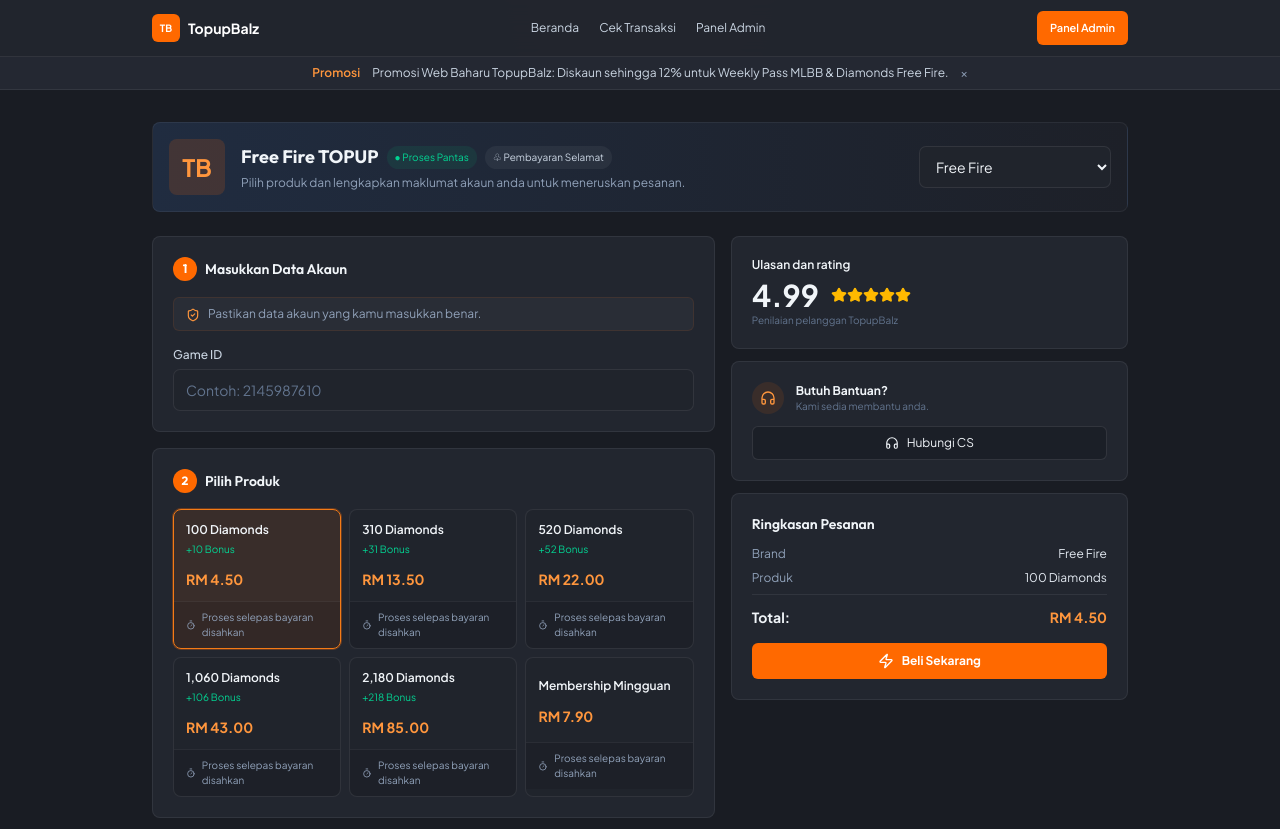
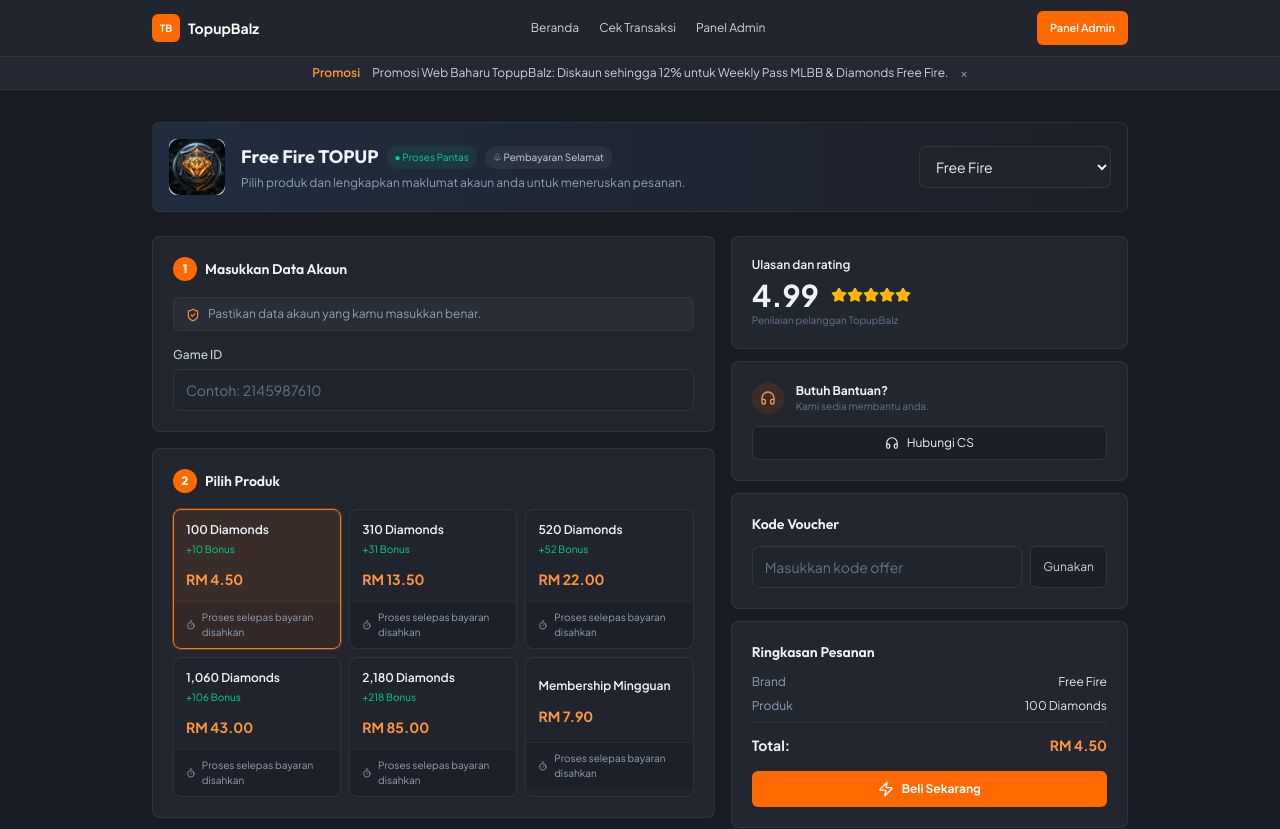
Before and after one commit to siuiqbal23-pixel/Topupbalzzz, a React (Vite) app: page / in a window 1280 px wide. Shown: the top 829 px of the page. Built offline with nearby package versions, Linux system fonts and the light colour scheme.

Commit message:
Port voucher and game banner elements from ZIP UI

```diff
--- a/src/components/StorefrontView.tsx
+++ b/src/components/StorefrontView.tsx
@@ -29,6 +29,8 @@ export function StorefrontView({ store, onCreateOrder, onOpenAdmin }: Storefront
   const [copied, setCopied] = useState(false);
   const [promoClosed, setPromoClosed] = useState(false);
   const [lookup, setLookup] = useState('');
+  const [voucherCode, setVoucherCode] = useState('');
+  const [voucherMessage, setVoucherMessage] = useState('');
   const matchingOrders = store.orders.filter((o) => !lookup || o.id.toLowerCase().includes(lookup.toLowerCase()) || o.whatsapp.includes(lookup));
   const total = selectedPackage?.priceMyr ?? 0;
   const waNumber = store.settings.whatsappNumber.replace(/\D/g, '');
@@ -66,7 +68,7 @@ export function StorefrontView({ store, onCreateOrder, onOpenAdmin }: Storefront
 
       <main className="mx-auto max-w-5xl px-4 pb-10 pt-8 sm:px-6">
         <section className="mb-6 flex flex-col gap-4 rounded-lg border border-white/[0.06] bg-gradient-to-r from-[#202c40] to-[#1d2028] p-4 sm:flex-row sm:items-center">
-          <div className="flex h-14 w-14 shrink-0 items-center justify-center rounded-lg bg-orange-500/15 text-2xl font-black text-orange-400">TB</div>
+          <div className="flex h-14 w-14 shrink-0 items-center justify-center overflow-hidden rounded-lg bg-[#151922]">{game?.image ? <img src={game.image} alt={game.name} className="h-full w-full object-cover" /> : <span className="text-2xl font-black text-orange-400">TB</span>}</div>
           <div className="min-w-0 flex-1">
             <div className="flex flex-wrap items-center gap-2">
               <h1 className="text-lg font-bold">{game?.name ?? store.settings.storeName} TOPUP</h1>
@@ -145,6 +147,14 @@ export function StorefrontView({ store, onCreateOrder, onOpenAdmin }: Storefront
               <a href={`https://wa.me/${waNumber}`} target="_blank" rel="noreferrer" className="mt-3 flex w-full items-center justify-center gap-2 rounded-md border border-white/10 bg-[#1b1f27] py-2 text-xs hover:border-orange-500"><Headphones className="h-3.5 w-3.5" /> Hubungi CS</a>
             </section>
             <section className={card}>
+              <h2 className="mb-3 text-sm font-semibold">Kode Voucher</h2>
+              <div className="flex gap-2">
+                <input className={input} value={voucherCode} onChange={(e) => {setVoucherCode(e.target.value);setVoucherMessage('');}} placeholder="Masukkan kode offer" />
+                <button type="button" onClick={() => setVoucherMessage(voucherCode.trim() ? 'Kod voucher belum tersedia untuk kedai ini.' : 'Masukkan kod voucher terlebih dahulu.')} className="shrink-0 rounded-md border border-white/10 bg-[#1b1f27] px-3 text-xs text-slate-300 hover:border-orange-500">Gunakan</button>
+              </div>
+              {voucherMessage && <p className="mt-2 text-[10px] text-amber-300">{voucherMessage}</p>}
+            </section>
+            <section className={card}>
               <h2 className="mb-3 text-sm font-semibold">Ringkasan Pesanan</h2>
               <div className="space-y-2 text-xs"><div className="flex justify-between gap-3 text-slate-400"><span>Brand</span><span className="text-right text-slate-200">{game?.name ?? '-'}</span></div><div className="flex justify-between gap-3 text-slate-400"><span>Produk</span><span className="text-right text-slate-200">{selectedPackage?.label ?? 'Belum dipilih'}</span></div><div className="flex justify-between border-t border-white/[0.07] pt-3 text-sm font-bold"><span>Total:</span><span className="text-orange-400">{formatMyr(total)}</span></div></div>
               {error && <p role="alert" className="mt-3 rounded-md bg-red-500/10 p-2 text-xs text-red-300">{error}</p>}
```
